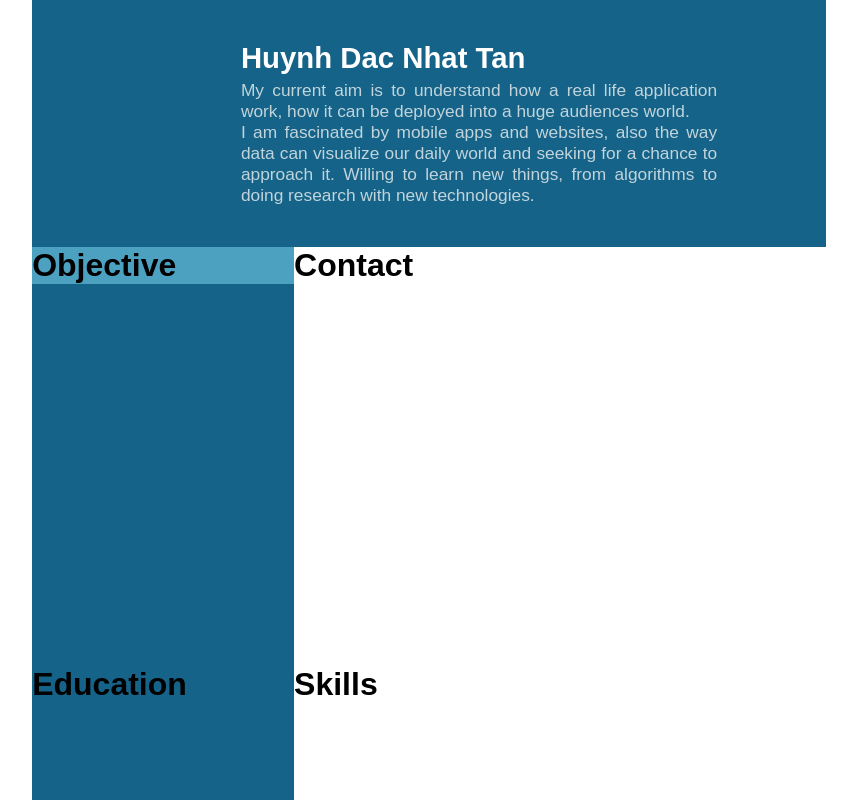
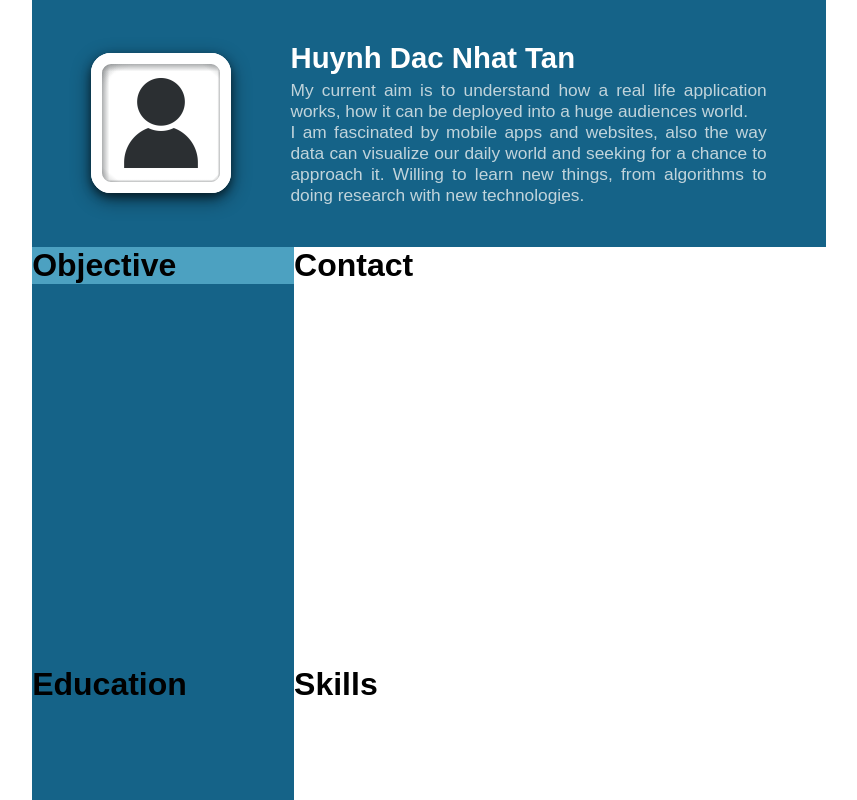
Before and after one commit to NhatTan-uit/MyCV-TanHDN, a React (Create React App) app: page / in a window 1280 px wide. Shown: the top 800 px of the page, without its empty margins (211-1068 px from the left). Built offline with nearby package versions, Linux system fonts and the light colour scheme.

Commit message:
day4-complete-header

```diff
--- a/src/api.ts
+++ b/src/api.ts
@@ -2,7 +2,7 @@ const cvdata = {
     "header": {
         "image": "nonuser",
         "title": "Huynh Dac Nhat Tan",
-        "content": "My current aim is to understand how a real life application work, how it can be deployed into a huge audiences world.\nI am fascinated by mobile apps and websites, also the way data can visualize our daily world and seeking for a chance to approach it. Willing to learn new things, from algorithms to doing research with new technologies."
+        "content": "My current aim is to understand how a real life application works, how it can be deployed into a huge audiences world.\nI am fascinated by mobile apps and websites, also the way data can visualize our daily world and seeking for a chance to approach it. Willing to learn new things, from algorithms to doing research with new technologies."
     },
     "body": {
         "main": [
--- a/src/components/Header.tsx
+++ b/src/components/Header.tsx
@@ -16,7 +16,7 @@ type Props = {
 //Style
 const HeaderWrapper = styled.div`
     display: flex;
-    justify-content: center;
+    justify-content: space-evenly;
     align-items: center;
     width: 100%;
 `;
--- a/src/components/SelfImage.tsx
+++ b/src/components/SelfImage.tsx
@@ -2,23 +2,54 @@ import React from 'react'
 import { styled } from 'styled-components';
 import nonuser from '../assets/nonuser.jpg';
 
+//components
+import SelfImageInnerShade from './SelfImageInnerShade';
+
 //Types
 type Props = {
-    image?: string;
+  image?: string;
 }
 
+
 //Style
-const HeaderImage = styled.div<Props>`
-  ${({ image }) => image && `
-    background-image: url(${image});
-  `}
-  height: 100px;
-  width: 100px;
+const ImageBorder = styled.div`
+  display: flex;
+  justify-content: center;
+  align-items: center;
+
+  height: 140px;
+  width: 140px;
+  border: 15px solid white;
+  box-shadow: 0 4px 8px 0 rgba(0, 0, 0, 0.5), 0 6px 20px 0 rgba(0, 0, 0, 0.49);
+  border-radius: 20px;
+`;
+
+const ImageBorderHide = styled.div`
+  display: flex;
+  justify-content: center;
+  align-items: center;
+
+  height: 140px;
+  width: 140px;
+  border: 11px solid white;
+  border-radius: 20px;
+  position: absolute;
+`;
+
+const HeaderImage = styled.img<Props>`
+  height: 120px;
+  width: 120px;
+  object-fit: cover;
+  object-position: 100% 0%;
 `;
 
 const SelfImage = (props: Props) => {
   return (
-    <HeaderImage />
+    <ImageBorder>
+      <SelfImageInnerShade />
+      <ImageBorderHide />
+      <HeaderImage src={nonuser} />
+    </ImageBorder>
   )
 }
 
--- /dev/null
+++ b/src/components/SelfImageInnerShade.tsx
@@ -0,0 +1,155 @@
+import React from 'react'
+import { styled } from 'styled-components';
+
+//Types
+type Props = {}
+
+//Styles
+const ImageBorderInnerLeft = styled.div`
+  display: flex;
+  justify-content: center;
+  align-items: center;
+
+  height: 120px;
+  width: 120px;
+  background-image: linear-gradient(to right, #727577 0.1%, transparent 7%);
+  opacity: 0.65;
+  position: absolute;
+  border-radius: 12px;
+`;
+
+const ImageBorderInnerTop = styled.div`
+  display: flex;
+  justify-content: center;
+  align-items: center;
+
+  height: 120px;
+  width: 120px;
+  background-image: linear-gradient(to bottom, #727577 0.1%, transparent 7%);
+  opacity: 0.65;
+  position: absolute;
+  border-radius: 12px;
+`;
+
+const ImageBorderInnerRight = styled.div`
+  display: flex;
+  justify-content: center;
+  align-items: center;
+
+  height: 120px;
+  width: 120px;
+  background-image: linear-gradient(to left, #727577 0.01%, transparent 3%);
+  opacity: 0.65;
+  position: absolute;
+  border-radius: 12px;
+`;
+
+const ImageBorderInnerBottom = styled.div`
+  display: flex;
+  justify-content: center;
+  align-items: center;
+
+  height: 120px;
+  width: 120px;
+  background-image: linear-gradient(to top, #727577 0.01%, transparent 3%);
+  opacity: 0.65;
+  position: absolute;
+  border-radius: 12px;
+`;
+
+const ImageBorderInnerTunning1 = styled.div`
+  display: flex;
+  justify-content: center;
+  align-items: center;
+
+  height: 120px;
+  width: 120px;
+  background-image: linear-gradient(155deg, #727577 1%, transparent 10%);
+  opacity: 0.2;
+  position: absolute;
+  border-radius: 12px;
+`;
+
+const ImageBorderInnerTunning2 = styled.div`
+  display: flex;
+  justify-content: center;
+  align-items: center;
+
+  height: 120px;
+  width: 120px;
+  background-image: linear-gradient(135deg, #727577 1%, transparent 10%);
+  opacity: 0.2;
+  position: absolute;
+  border-radius: 12px;
+`;
+
+const ImageBorderInnerTunning3 = styled.div`
+  display: flex;
+  justify-content: center;
+  align-items: center;
+
+  height: 120px;
+  width: 120px;
+  background-image: linear-gradient(115deg, #727577 1%, transparent 10%);
+  opacity: 0.2;
+  position: absolute;
+  border-radius: 12px;
+`;
+
+const ImageBorderInnerTunning4 = styled.div`
+  display: flex;
+  justify-content: center;
+  align-items: center;
+
+  height: 120px;
+  width: 120px;
+  background-image: linear-gradient(315deg, #727577 3%, transparent 5%);
+  opacity: 0.37;
+  position: absolute;
+  border-radius: 12px;
+`;
+
+const ImageBorderInnerTunning5 = styled.div`
+  display: flex;
+  justify-content: center;
+  align-items: center;
+
+  height: 120px;
+  width: 120px;
+  background-image: linear-gradient(220deg, #727577 1%, transparent 8%);
+  opacity: 0.37;
+  position: absolute;
+  border-radius: 12px;
+`;
+
+const ImageBorderInnerTunning6 = styled.div`
+  display: flex;
+  justify-content: center;
+  align-items: center;
+
+  height: 120px;
+  width: 120px;
+  background-image: linear-gradient(400deg, #727577 1%, transparent 8%);
+  opacity: 0.37;
+  position: absolute;
+  border-radius: 12px;
+`;
+
+const SelfImageInnerShade = (props: Props) => {
+    return (
+        <>
+            <ImageBorderInnerLeft />
+            <ImageBorderInnerTop />
+            <ImageBorderInnerRight />
+            <ImageBorderInnerBottom />
+            <ImageBorderInnerTunning1 />
+            <ImageBorderInnerTunning2 />
+            <ImageBorderInnerTunning3 />
+            <ImageBorderInnerTunning4 />
+            <ImageBorderInnerTunning5 />
+            <ImageBorderInnerTunning6 />
+        </>
+    )
+}
+
+export default SelfImageInnerShade
```
